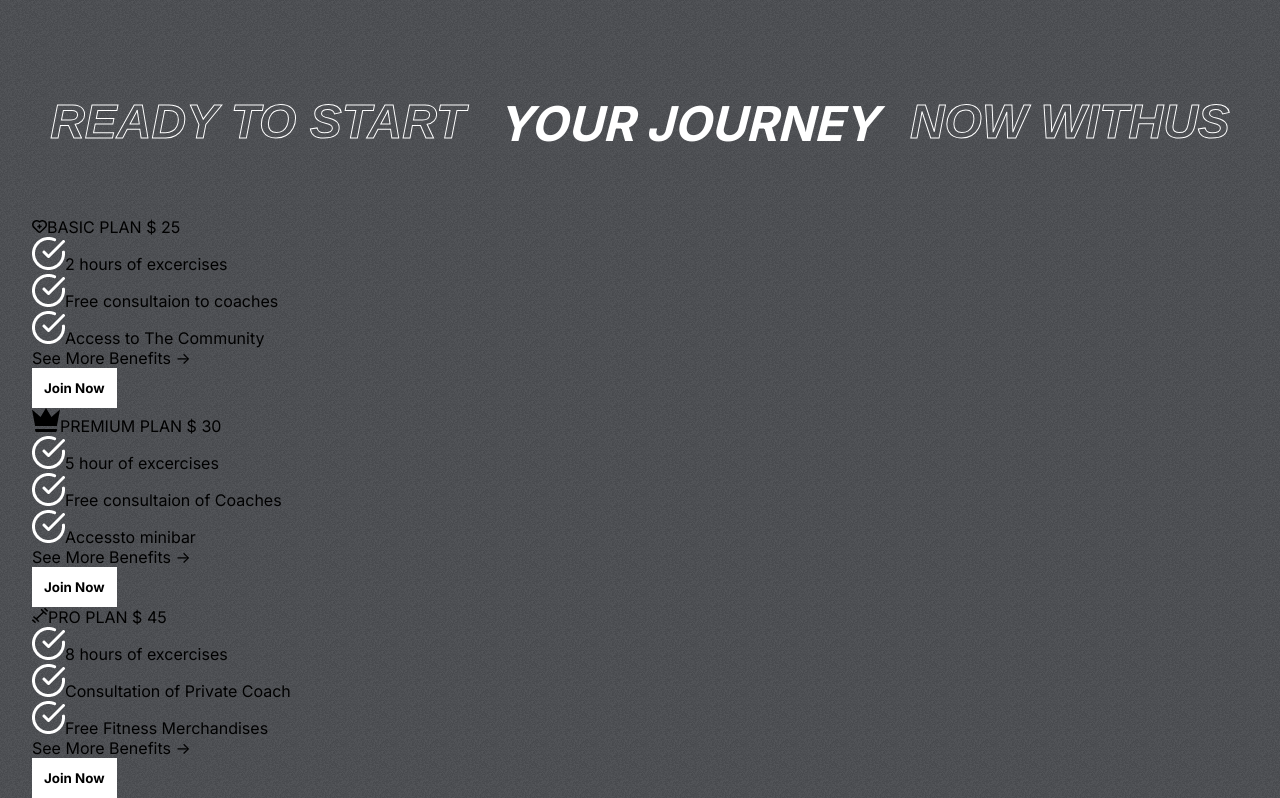
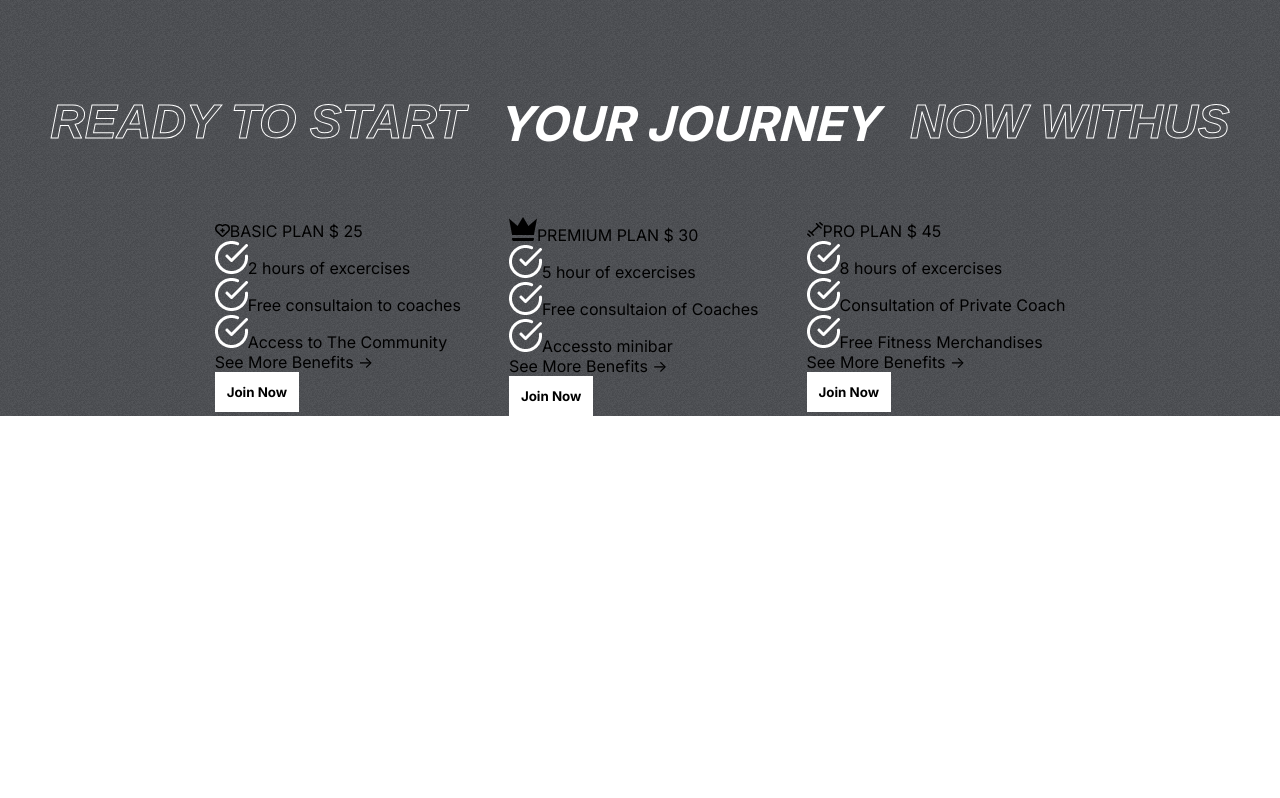
Before and after one commit to pallab17/Fithelp.o, a React (Create React App) app: page / in a window 1280 px wide. Shown: the part 1805-2603 px from the top of the page. After the commit the page ends 2221 px from the top, so only its background shows below. Built offline with nearby package versions, Linux system fonts and the light colour scheme.

Commit message:
files updated

```diff
--- a/src/components/Plans/Plans.css
+++ b/src/components/Plans/Plans.css
@@ -6,3 +6,9 @@
     gap: 4rem;
     position: relative;
 }
+.plans{
+    display: flex;
+    align-items: center;
+    justify-content: center;
+    gap: 3rem;
+}
```
